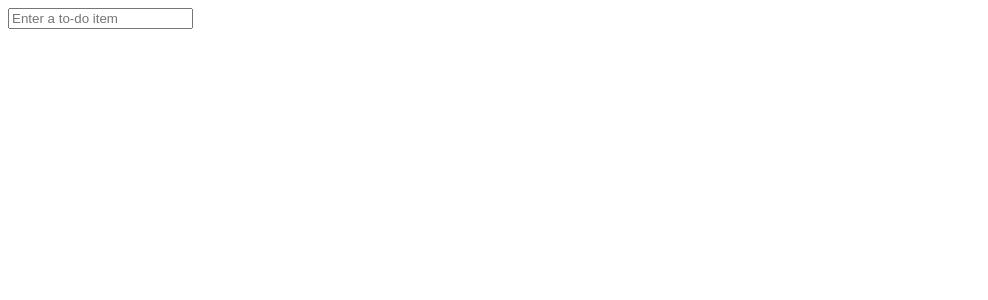
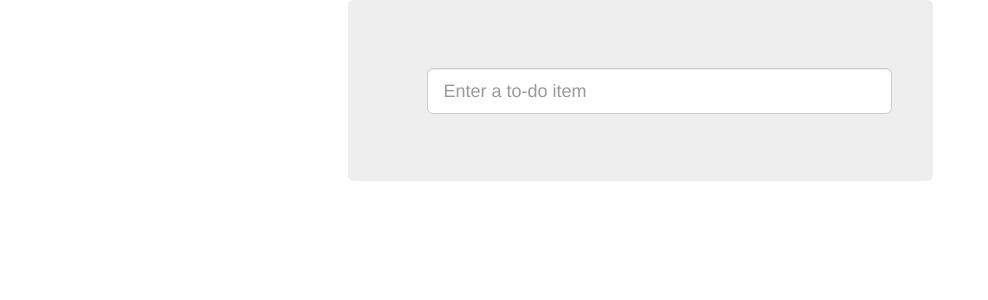
Before and after one commit to sebp999/testing, a Django app: template lists/templates/base.html in a window 1280 px wide. Shown: the top 300 px of the page, without its empty margins (0-988 px from the left). Run offline with Django 3.2, Linux system fonts and the light colour scheme; the template is opened without the code that fills it, so the values that code supplies are empty; some libraries are stand-ins or nearby versions.

Commit message:
Prettied up and set STATIC in settings

```diff
--- /dev/null
+++ b/lists/static/base.css
@@ -0,0 +1,4 @@
+#id_new_item {
+
+	margin: 2ex;
+}
--- a/lists/templates/base.html
+++ b/lists/templates/base.html
@@ -1,13 +1,29 @@
 <html>
 	<head>
 	<title>To-do lists</title>
+	<meta name="viewport" content="width=device-width, initial-scale=1.0" >
+	<link href="/static/bootstrap/css/bootstrap.min.css" rel="stylesheet" media="screen" >
+	<link href="/static/base.css" rel="stylesheet" media="screen" >
 	</head>
 	<body>
-	<h1>{% block header_text %}{% endblock %}</h1>
-	<form method="POST" action="{% block form_action %}{% endblock %}">
-	<input id="id_new_item" name="item_text" placeholder="Enter a to-do item" />
-	{% csrf_token %}
-	</form>
-{% block table %}{% endblock %}
+		<div class="container">
+			<div class="row">
+				<div class="col-md-6 col-md-offset-3 jumbotron">
+					<div class="text-center">
+						<h1>{% block header_text %}{% endblock %}</h1>
+						<form method="POST" action="{% block form_action %}{% endblock %}">
+							<input id="id_new_item" class="form-control input-lg" name="item_text" placeholder="Enter a to-do item" />
+							{% csrf_token %}
+						</form>
+					</div>
+				</div>
+			</div>
+
+			<div class="row">
+				<div class="col-md-6 col-md-offset-3">
+					{% block table %}{% endblock %}
+				</div>
+			</div>
+		</div>
 	</body>
 </html>
--- a/lists/templates/list.html
+++ b/lists/templates/list.html
@@ -2,7 +2,7 @@
 {% block header_text %} Your to-do list {% endblock %}
 {% block form_action%} /lists/{{list.id}}/add_item {% endblock %}
 {% block table %}
-	<table id="id_list_table" >
+	<table id="id_list_table" class="table">
 		{% for item in list.item_set.all %}
 		<tr><td>{{ forloop.counter }}: {{ item.text }} </td></tr>
 		{%endfor%}
--- a/superlists/settings.py
+++ b/superlists/settings.py
@@ -31,7 +31,7 @@ ALLOWED_HOSTS = []
 # Application definition
 
 INSTALLED_APPS = (
-    'django.contrib.admin',
+ #   'django.contrib.admin',
     'django.contrib.auth',
     'django.contrib.contenttypes',
     'django.contrib.sessions',
@@ -101,3 +101,4 @@ USE_TZ = True
 # https://docs.djangoproject.com/en/1.8/howto/static-files/
 
 STATIC_URL = '/static/'
+STATIC_ROOT = os.path.abspath(os.path.join(BASE_DIR, '../static/'))
```
Also changed, not shown: functional_tests/tests.py (+7 -3 lines).
